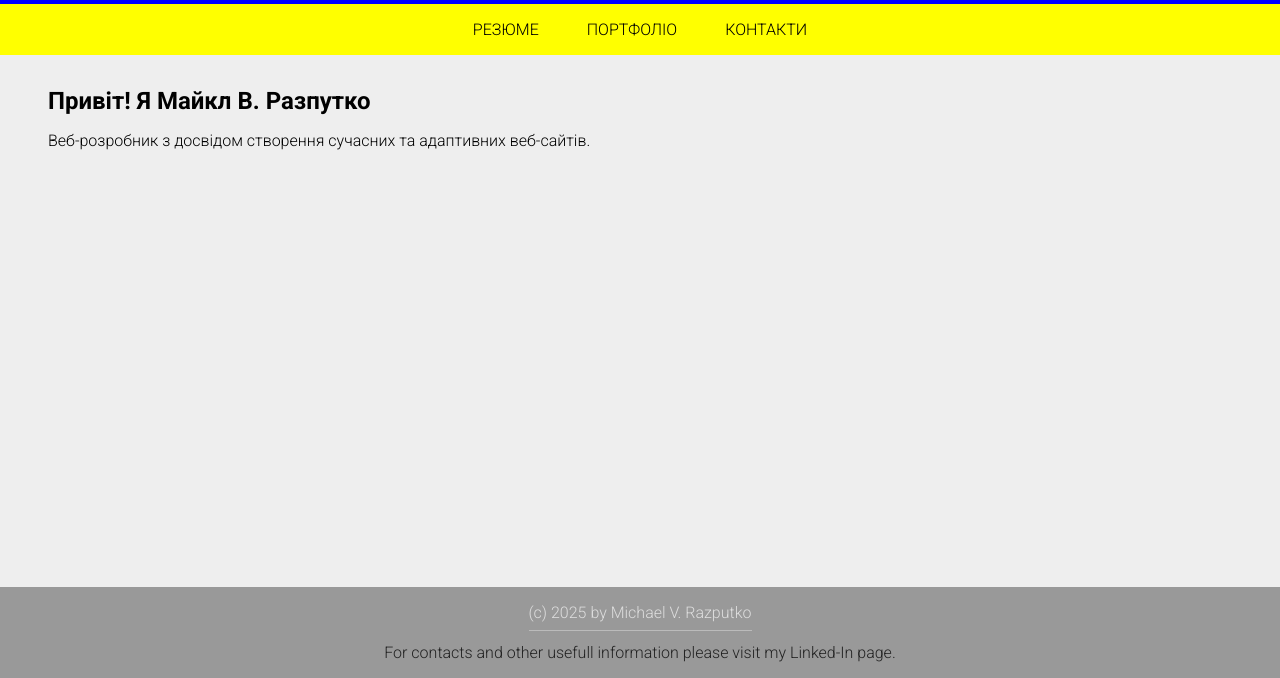
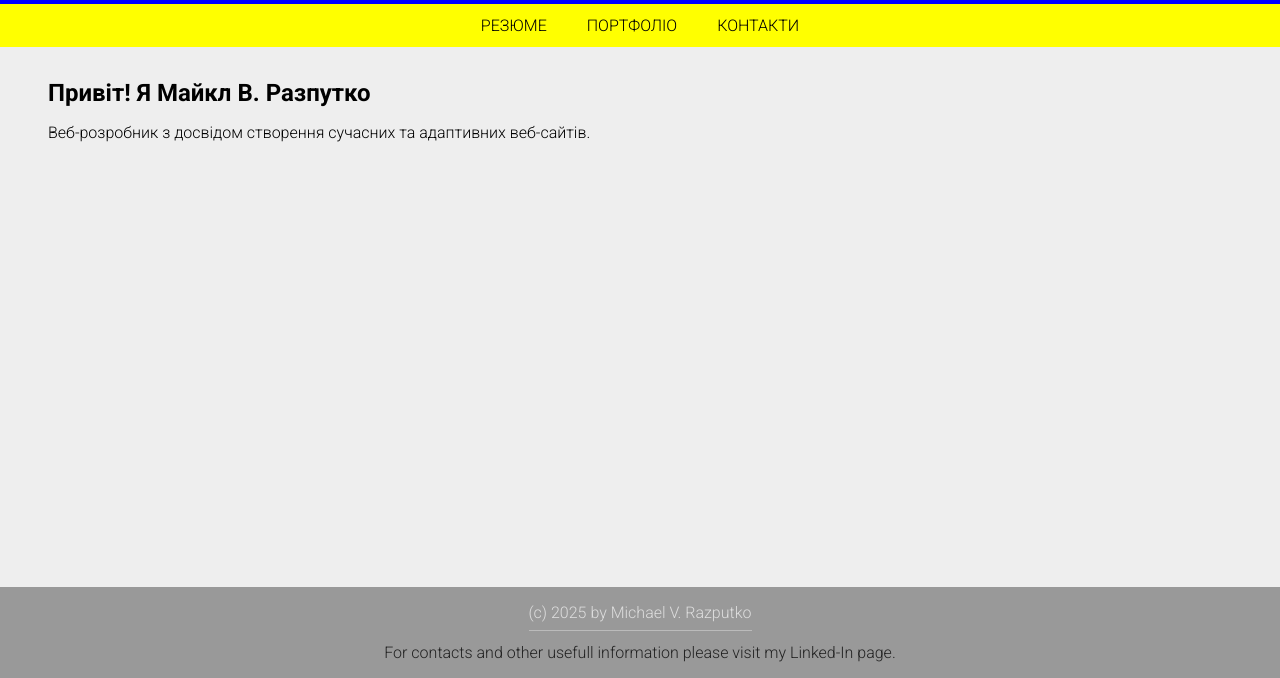
Before and after one commit to mrazputko/mir-resume, a plain HTML site: page index.html in a window 1280 px wide. Shown: the part 122-800 px from the top of the page. Drawn offline with Linux system fonts and the light colour scheme.

Commit message:
Version 0.01.01

```diff
--- a/scss/style.scss
+++ b/scss/style.scss
@@ -35,6 +35,7 @@ body {
     &__brand {
         background-color: blue;
         display: flex;
+        flex-direction: row;
         justify-content: flex-start;
         align-items: center;
 
@@ -68,9 +69,12 @@ body {
     }
 
     &__nav {
+        position: sticky;
+
         ul {
             display: flex;
             justify-content: center;
+
 
             background-color: yellow;
             list-style: none;
@@ -79,7 +83,7 @@ body {
             gap: 1rem;
 
             li {
-                padding: 1rem;
+                padding: 0.75rem;
                 position: relative;
                 // background-color: orchid;
 
```
Also changed, not shown: css/style.css, 1 other file.
